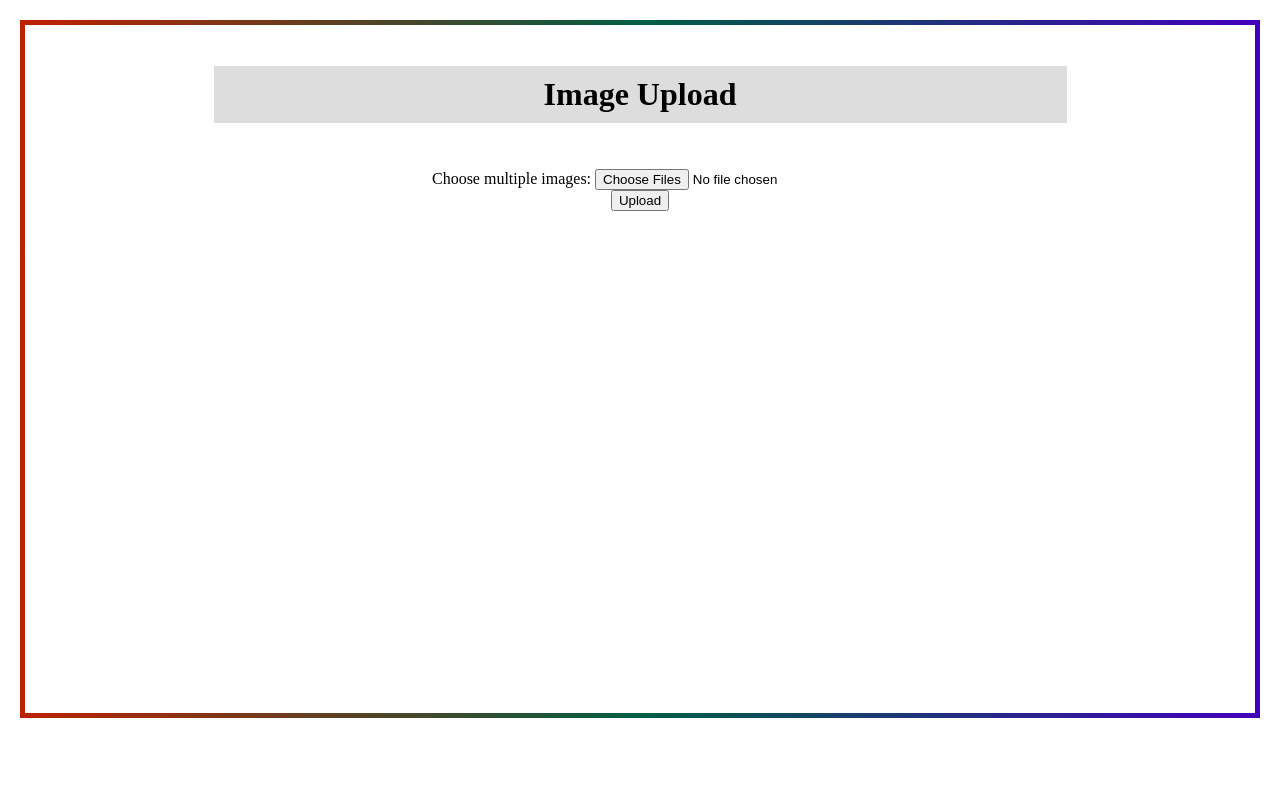
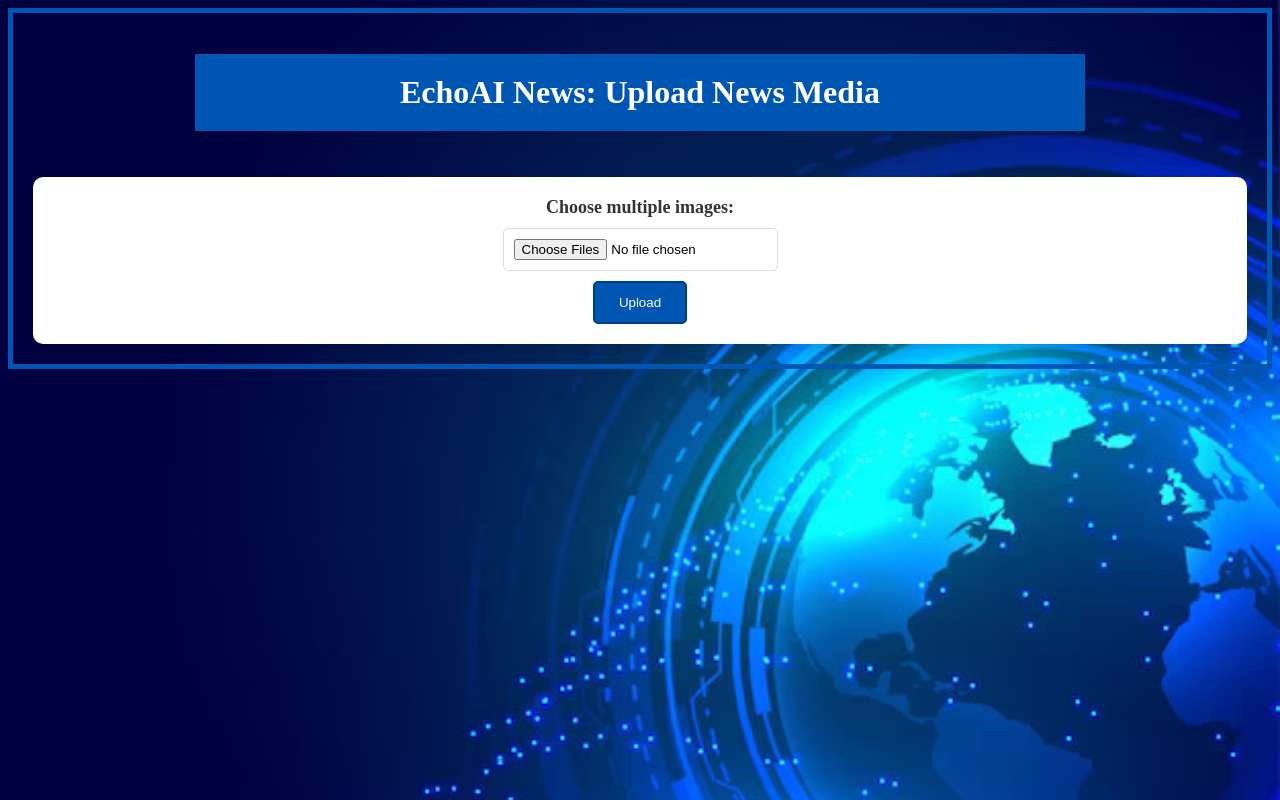
Before and after one commit to Iffat-is2008187/LifeLinesHackathon2024, a Flask app: page / in a window 1280 px wide. Run offline with Flask 3, Linux system fonts and the light colour scheme.

Commit message:
updated html and css code

```diff
--- a/flask-app/app.py
+++ b/flask-app/app.py
@@ -5,20 +5,22 @@
 app = Flask(__name__)
 app.config['UPLOAD_FOLDER'] = 'uploads'
 app.config['ALLOWED_EXTENSIONS'] = {'png', 'jpg', 'jpeg', 'gif'}
-app.config['OPENAI_API_KEY'] = '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'
+app.config['OPENAI_API_KEY'] = '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'
 
 def allowed_file(filename):
     return '.' in filename and filename.rsplit('.', 1)[1].lower() in app.config['ALLOWED_EXTENSIONS']
 
 def generate_openai_response(context):
-    openai_url = 'https://api.openai.com/v1/chat/completions'  # Use the appropriate OpenAI endpoint
+    cont="I can see"+context+"in the pictures, describe whats going on in one sentence? Keep it factual, dont use emotional langues, stay neutral."
+    openai_url = 'https://api.openai.com/v1/completions'  # Use the appropriate OpenAI endpoint
     headers = {
         'Content-Type': 'application/json',
         'Authorization': f'Bearer {app.config["OPENAI_API_KEY"]}'
     }
     data = {
-        'prompt': context,
-        'max_tokens': 50
+        'model': 'gpt-3.5-turbo-instruct',
+        'prompt': cont,
+        'max_tokens': 100
     }
     response = requests.post(openai_url, json=data, headers=headers)
     return response.json()['choices'][0]['text'] if response.ok else None
@@ -32,7 +34,7 @@
 
 @app.route('/upload', methods=['POST'])
 def upload_file():
-    descriptions='what do these words describe: '
+    descriptions=''
     if 'files[]' not in request.files:
         return "No files part"
 
--- a/flask-app/templates/index.html
+++ b/flask-app/templates/index.html
@@ -3,47 +3,24 @@
 <head>
     <meta charset="UTF-8">
     <meta name="viewport" content="width=device-width, initial-scale=1.0">
-    <title>Beyond the Headline: Detect Fake News, Now!</title>
+    <title>EchoAI News: Image Upload</title>
     <style>
-        body, html {
-            height: 90%;
-            margin: 10px;
-            padding: 0;
-        }
-
         body {
             text-align: center;
             padding: 20px;
-            border: 5px solid; /* Initial border */
-            border-image: linear-gradient(to right, blue, red, green); /* Animated border colors */
-            border-image-slice: 1;
-            animation: colorChange 5s infinite; /* Animation for color change */
-            margin-bottom: 20px; /* Adjust as needed */
-        }
-
-        @keyframes colorChange {
-            0% {
-                border-image-source: linear-gradient(to right, blue, red, green);
-            }
-            50% {
-                border-image-source: linear-gradient(to right, green, blue, red);
-            }
-            100% {
-                border-image-source: linear-gradient(to right, red, green, blue);
-            }
-        }
-
-        #typewriter {
-            text-align: center;
-            overflow: hidden;
+            border: 5px solid #0056b3;
+            background-image: url("bgNEWS.jpg");
+            background-repeat: no-repeat;
+            background-size: cover;
         }
 
         h1 {
-            background-color: #ddd; /* Grey background */
-            padding: 10px; /* Padding for the heading */
-            display: inline-block; /* Display as inline block to fit the content width */
-            width: 50%;
-            white-space: nowrap; /* Prevent line breaks */
+            background-color: #0056b3;
+            color: #ffffff;
+            padding: 20px;
+            display: inline-block;
+            width: 70%;
+            white-space: nowrap;
             overflow: hidden;
             animation: typing 5s steps(40) 3;
         }
@@ -57,101 +34,65 @@
             }
         }
 
-        .selected {
-            color: black; /* Change the color as needed */
+        form {
+            margin-top: 20px;
+            background-color: #ffffff;
+            padding: 20px;
+            border-radius: 10px;
+            box-shadow: 0 4px 8px rgba(0, 0, 0, 0.1);
         }
 
-        .model-info {
-            font-style: italic;
-            font-size: smaller;
-            color: gray;
+        label[for="files"] {
+            font-weight: bold;
+            font-size: 18px;
+            color: #333;
         }
 
-        #resultText {
-            font-size: 16px; /* Small font size for the result text */
-            font-weight: bold;
+        input[type="file"] {
+            margin: 10px 0;
+            padding: 10px;
+            border: 1px solid #ddd;
+            border-radius: 5px;
         }
 
-        .fake {
-            font-weight: bold;
-            color: red;
-            font-size: xx-large;
-            animation: typing 5s steps(40) 3;
+        input[type="submit"] {
+            background-color: #0056b3;
+            color: #ffffff;
+            padding: 12px 24px;
+            border: 2px solid #004080;
+            border-radius: 5px;
+            cursor: pointer;
+            transition: background-color 0.3s, color 0.3s;
         }
 
-        .true {
-            font-weight: bold;
-            color: green;
-            font-size: xx-large;
-        }
-
-        form {
-            margin-top: 20px; /* Add margin below the heading */
-        }
-
-        label[for="model"] {
-            font-weight: bold;
-            font-size: 16px; /* Slightly larger font size */
-        }
-
-        input[type="radio"] {
-            margin-right: 5px; /* Adjust the margin between radio buttons and labels */
-        }
-
-        textarea {
-            width: 50%; /* Set the width of the textarea */
-            resize: vertical; /* Allow vertical resizing */
-            margin: 30px;
+        input[type="submit"]:hover {
+            background-color: #004080;
         }
 
         #charCount {
-            font-size: 12px;
+            font-size: 14px;
             color: #555;
             text-align: right;
-            margin-bottom: 20px;
-            width: 75%;
+            margin-top: 10px;
         }
 
-        button {
-            background-color: #007BFF; /* Blue background */
-            color: #ffffff; /* White text */
-            padding: 10px 20px; /* Padding for the button */
-            border: 2px solid #0056b3; /* Border for bevel effect */
-            border-radius: 5px;
-            cursor: pointer; /* Add pointer cursor */
-            transition: background-color 0.3s, color 0.3s; /* Add transition for hover effect */
-        }
-
-        button:hover {
-            background-color: #0056b3; /* Darker blue background on hover */
+        #logo {
+            max-width: 100px;
+            margin-top: 20px;
         }
     </style>
 </head>
 <body>
 
-    <h1>Image Upload</h1>
+    <h1>EchoAI News: Upload News Media</h1>
+
     <form action="/upload" method="post" enctype="multipart/form-data">
         <label for="files">Choose multiple images:</label>
+        <br>
         <input type="file" id="files" name="files[]" accept=".png, .jpg, .jpeg, .gif" multiple>
         <br>
         <input type="submit" value="Upload">
     </form>
-    </form>
-
-
-    <script>
-        // JavaScript to remember the radio button selection
-        function rememberSelection() {
-            return false;
-        }
-
-
-        // JavaScript to display character count
-        document.getElementById('news').addEventListener('input', function() {
-            var charCount = this.value.length;
-            document.getElementById('charCount').innerHTML = 'Character Count: ' + charCount;
-        });
-    </script>
 
 </body>
 </html>
```
Also changed, not shown: flask-app/templates/bgNEWS.jpg (added), flask-app/templates/echoai_logo.jpg (added), flask-app/uploads/19-cute-finger-ring-mehndi-designs.jpg (deleted), flask-app/uploads/2f45f891bb82e5b5a981ab5f8ed8e9e0.jpg (deleted), flask-app/uploads/360_F_293736881_jjzFcWGUoeTANk464xFWtqviacoL9Ppj.jpg (deleted), flask-app/uploads/5b14e6950d26d52a5ada534562731210.jpg (deleted), flask-app/uploads/IMG-20240209-WA0051.jpg (deleted), flask-app/uploads/IMG-20240209-WA0052.jpg (deleted), flask-app/uploads/IMG-20240209-WA0053.jpg (deleted), flask-app/uploads/IMG-20240209-WA0054.jpg (deleted), flask-app/uploads/IMG-20240209-WA0055.jpg (deleted), flask-app/uploads/IMG-20240209-WA0056.jpg (deleted), flask-app/uploads/IMG-20240209-WA0057.jpg (deleted), flask-app/uploads/IMG-20240209-WA0058.jpg (deleted), 4 more files.
